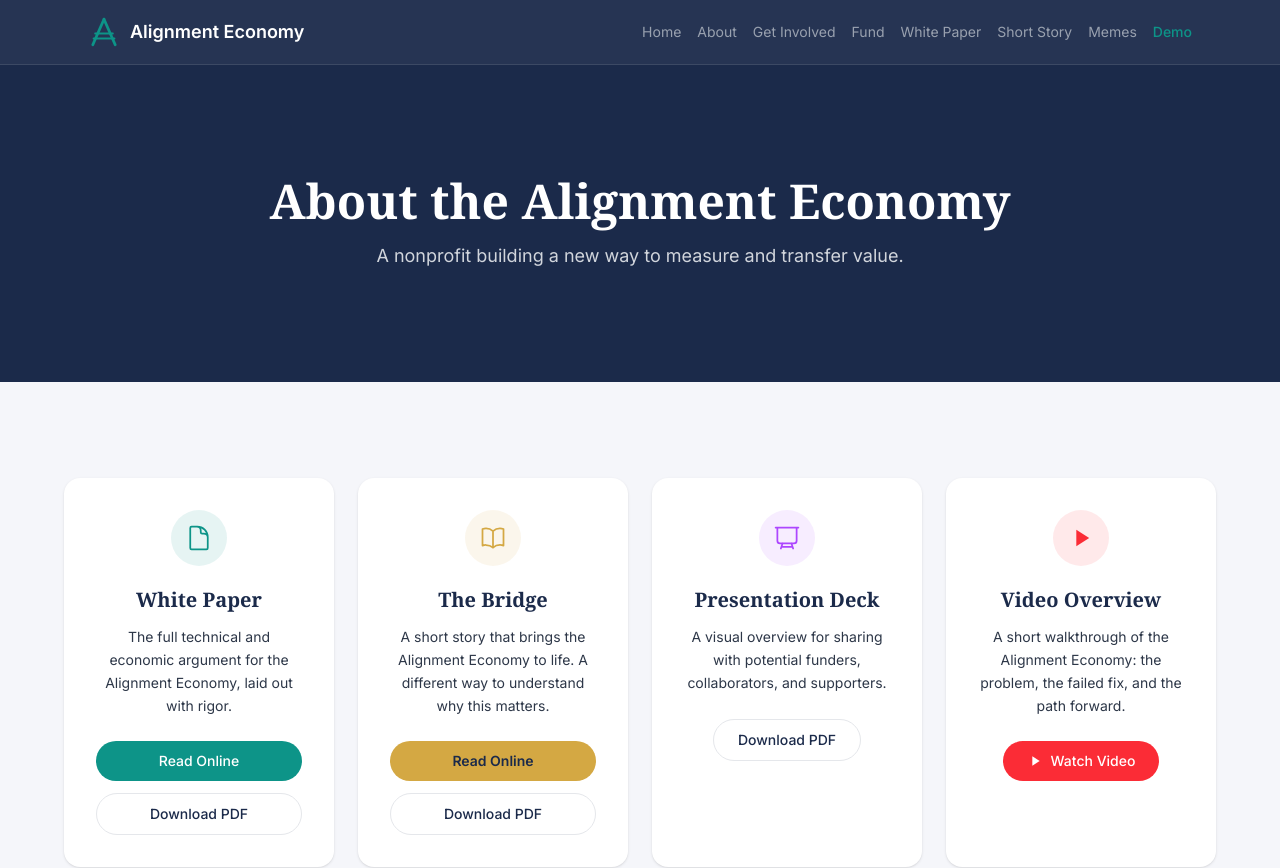
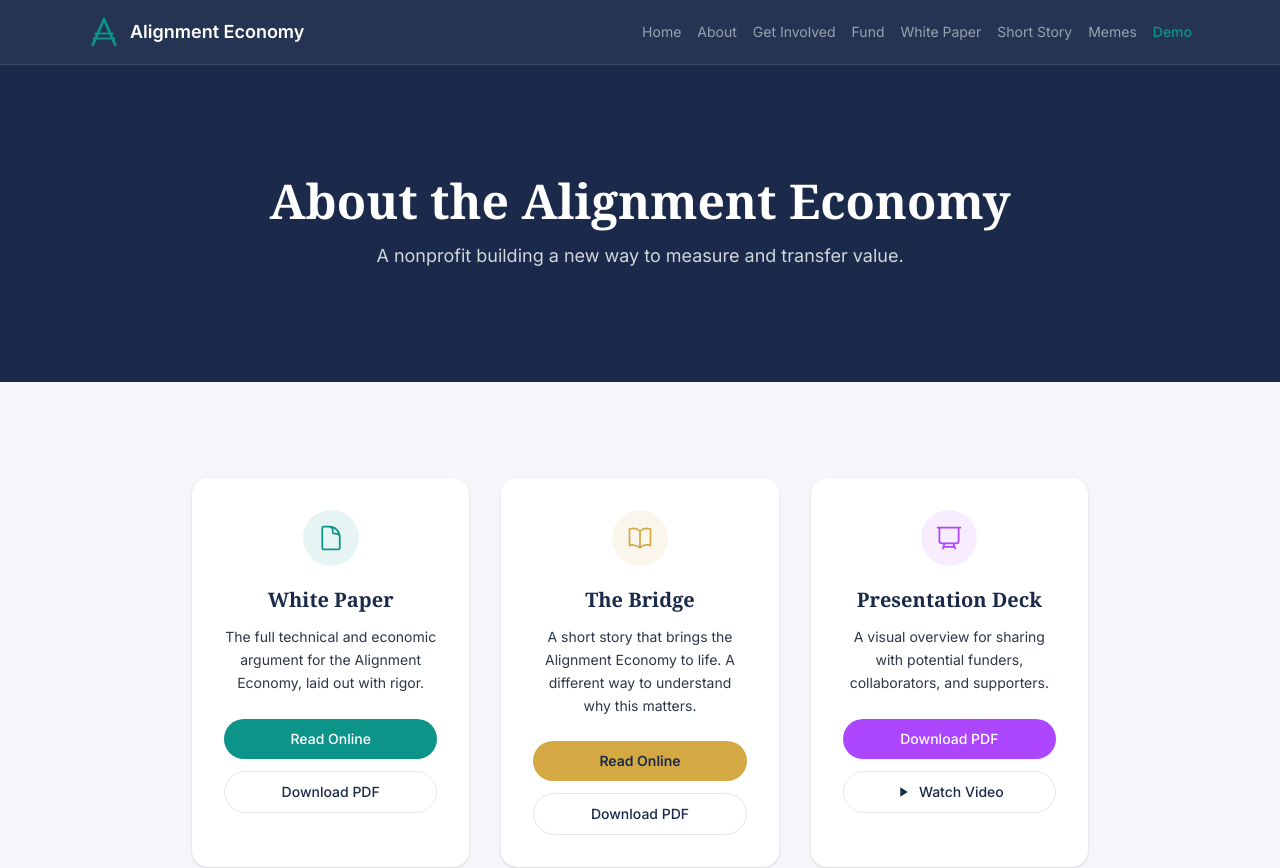
Before and after one commit to mattfmccormick/alignment-economy, a Next.js app: page /about in a window 1280 px wide. Shown: the top 868 px of the page. Built offline with nearby package versions, Linux system fonts and the light colour scheme.

Commit message:
Move video into Presentation Deck card as a second button

```diff
--- a/src/app/about/page.tsx
+++ b/src/app/about/page.tsx
@@ -1,6 +1,6 @@
 import Link from "next/link";
 import { SubpageNav, SubpageFooter } from "@/components/site-nav";
-import { VideoModalTrigger } from "@/components/video-modal";
+import { VideoButton } from "@/components/video-modal";
 
 export const metadata = {
   title: "About | The Alignment Economy",
@@ -24,7 +24,7 @@ export default function AboutPage() {
 
         {/* Documents */}
         <section className="py-16 md:py-24 px-6">
-          <div className="max-w-6xl mx-auto grid sm:grid-cols-2 lg:grid-cols-4 gap-6">
+          <div className="max-w-4xl mx-auto grid md:grid-cols-3 gap-8">
             {/* White Paper */}
             <div className="bg-white rounded-2xl p-8 text-center shadow-sm hover:shadow-md transition-shadow">
               <div className="w-14 h-14 rounded-full bg-ae-teal/10 flex items-center justify-center mx-auto mb-5">
@@ -78,18 +78,13 @@ export default function AboutPage() {
               <p className="text-ae-slate text-sm leading-relaxed mb-6">
                 A visual overview for sharing with potential funders, collaborators, and supporters.
               </p>
-              <a href="#" className="inline-block border border-gray-200 text-ae-navy px-6 py-2.5 rounded-full font-medium text-sm hover:bg-gray-50 transition-colors">
-                Download PDF
-              </a>
+              <div className="flex flex-col gap-3">
+                <a href="#" className="bg-purple-500 text-white px-6 py-2.5 rounded-full font-medium text-sm hover:bg-purple-600 transition-colors">
+                  Download PDF
+                </a>
+                <VideoButton youtubeId="CnSxqJ-fps4" title="Presentation Overview" label="Watch Video" />
+              </div>
             </div>
-
-            {/* Video Overview */}
-            <VideoModalTrigger
-              youtubeId="CnSxqJ-fps4"
-              title="Video Overview"
-              description="A short walkthrough of the Alignment Economy: the problem, the failed fix, and the path forward."
-              label="Watch Video"
-            />
           </div>
         </section>
       </main>
--- a/src/components/video-modal.tsx
+++ b/src/components/video-modal.tsx
@@ -2,19 +2,19 @@
 
 import { useEffect, useState } from "react";
 
-type VideoModalProps = {
+type VideoButtonProps = {
   youtubeId: string;
   label?: string;
   title?: string;
-  description?: string;
+  className?: string;
 };
 
-export function VideoModalTrigger({
+export function VideoButton({
   youtubeId,
   label = "Watch Video",
   title = "Video Overview",
-  description = "A short video walkthrough of the Alignment Economy: the problem, the failed fix, and the path forward.",
-}: VideoModalProps) {
+  className = "border border-gray-200 text-ae-navy px-6 py-2.5 rounded-full font-medium text-sm hover:bg-gray-50 transition-colors inline-flex items-center justify-center gap-2",
+}: VideoButtonProps) {
   const [open, setOpen] = useState(false);
 
   // Close on ESC, lock body scroll while open
@@ -34,27 +34,13 @@ export function VideoModalTrigger({
 
   return (
     <>
-      {/* Card */}
-      <div className="bg-white rounded-2xl p-8 text-center shadow-sm hover:shadow-md transition-shadow">
-        <div className="w-14 h-14 rounded-full bg-red-500/10 flex items-center justify-center mx-auto mb-5">
-          <svg className="w-7 h-7 text-red-500" fill="currentColor" viewBox="0 0 24 24">
-            <path d="M8 5v14l11-7z" />
-          </svg>
-        </div>
-        <h3 className="font-heading text-xl font-bold text-ae-navy mb-3">{title}</h3>
-        <p className="text-ae-slate text-sm leading-relaxed mb-6">{description}</p>
-        <button
-          onClick={() => setOpen(true)}
-          className="bg-red-500 text-white px-6 py-2.5 rounded-full font-medium text-sm hover:bg-red-600 transition-colors inline-flex items-center gap-2"
-        >
-          <svg className="w-4 h-4" fill="currentColor" viewBox="0 0 24 24">
-            <path d="M8 5v14l11-7z" />
-          </svg>
-          {label}
-        </button>
-      </div>
+      <button onClick={() => setOpen(true)} className={className}>
+        <svg className="w-4 h-4" fill="currentColor" viewBox="0 0 24 24">
+          <path d="M8 5v14l11-7z" />
+        </svg>
+        {label}
+      </button>
 
-      {/* Modal */}
       {open && (
         <div
           className="fixed inset-0 z-[100] bg-black/80 backdrop-blur-sm flex items-center justify-center p-4"
```
